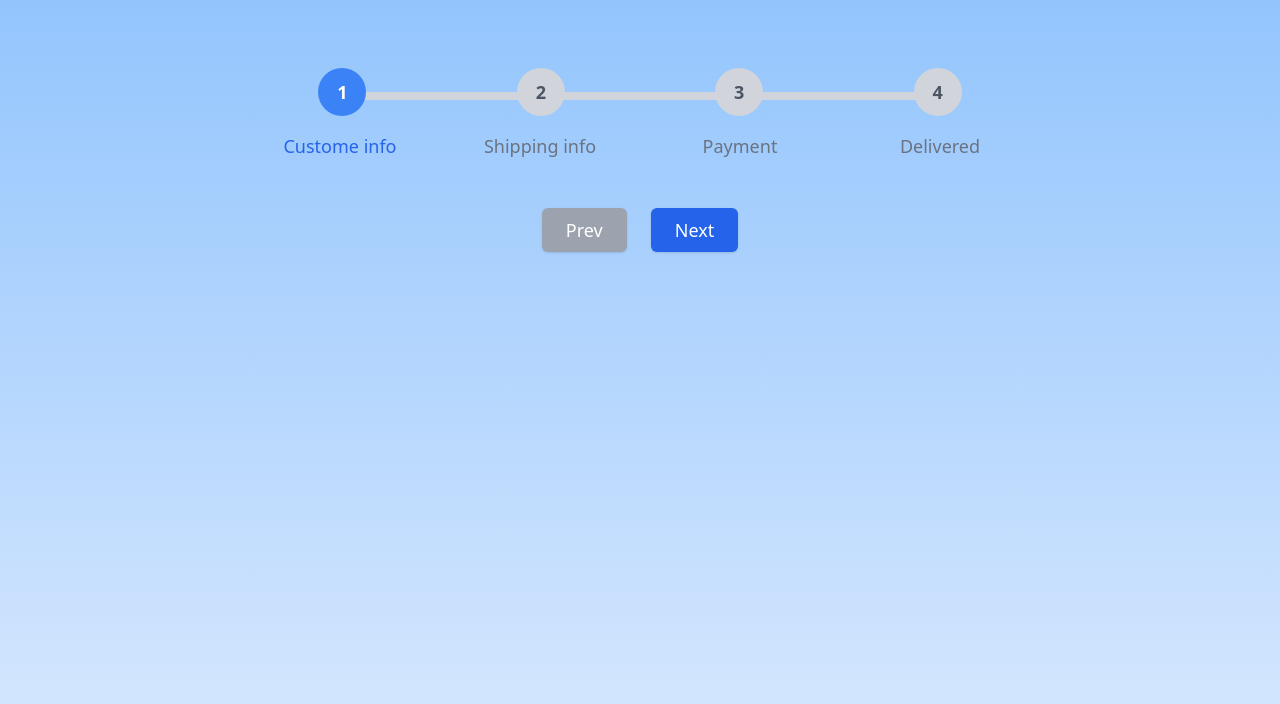
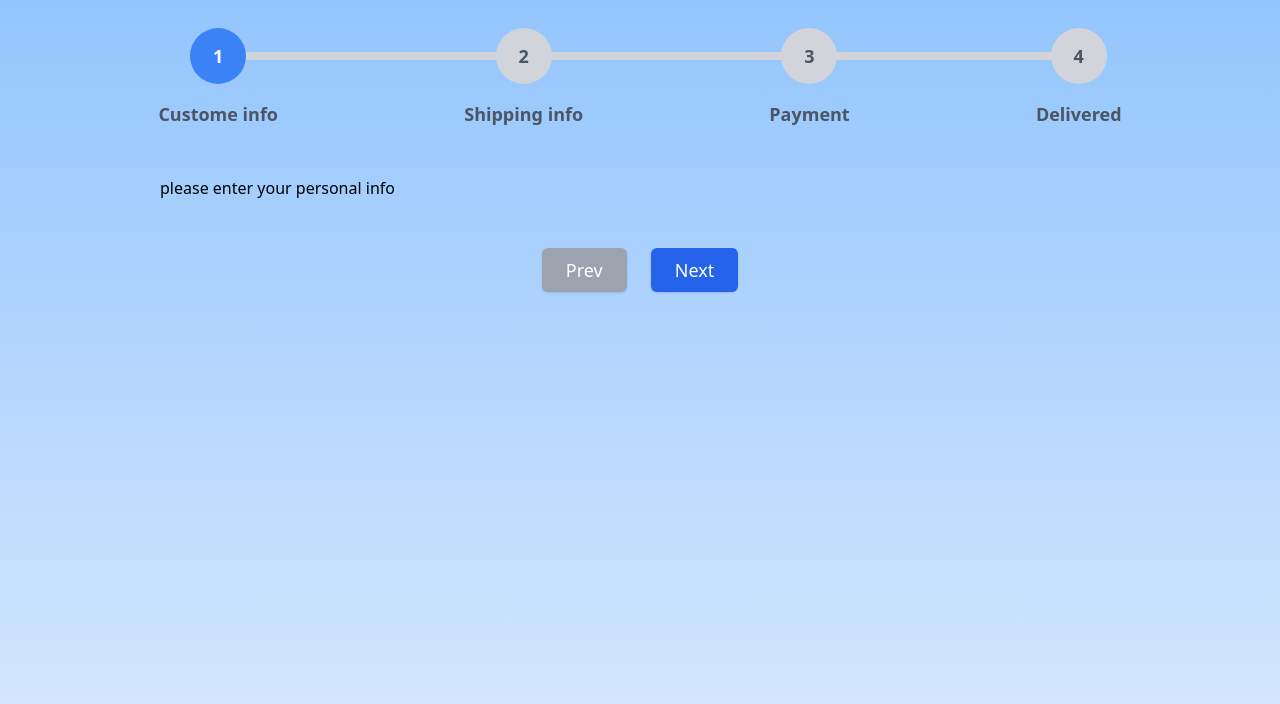
Before and after one commit to gamitej/react-components, a React app: page /stepper in a window 1280 px wide. Shown: the top 704 px of the page. Built offline with nearby package versions, Linux system fonts and the light colour scheme; the HTML template or start-up script is replaced by a standard one.

Commit message:
chore : stepper component made reusable

```diff
--- a/src/components/Stepper/index.tsx
+++ b/src/components/Stepper/index.tsx
@@ -1,12 +1,12 @@
-import { useState } from "react";
+import { ReactNode, useState } from "react";
 
 interface StepperProps {
-  data: { label: string; value: string }[];
+  width?: string;
+  data: { name: string; component: () => string }[];
 }
 
-const Stepper = ({ data }: StepperProps) => {
+const Stepper = ({ data, width = "100%" }: StepperProps) => {
   const totalSteps = data.length;
-  const width = 10 * totalSteps;
   const [currentStep, setCurrentStep] = useState(0);
 
   const handleNext = () => {
@@ -17,62 +17,53 @@ const Stepper = ({ data }: StepperProps) => {
     if (currentStep > 0) setCurrentStep((prev) => prev - 1);
   };
 
+  const progressBarWidth = Math.ceil((currentStep / (totalSteps - 1)) * 100);
+
+  const SelectedStepperComponent = data[currentStep].component;
+
   if (data.length < 2) {
     console.error("Stepper data is too short!");
     return null;
   }
 
   return (
-    <div className="flex flex-col items-center gap-12 p-8">
+    <div style={{ width }} className="flex flex-col items-center gap-12 p-8">
       {/* Stepper Bar */}
-      <div
-        className="relative flex flex-col items-center"
-        style={{ width: `${width}rem` }}
-      >
+      <div className="w-full relative flex flex-col items-center">
         {/* Progress Bar */}
-        <div className="absolute top-6 w-full h-2 bg-gray-300 rounded-lg">
+        <div className="absolute top-6 w-[calc(100%-5rem)] h-2 bg-gray-300 rounded-lg">
           <div
             className="h-2 bg-blue-500 rounded-lg transition-all duration-300"
-            style={{ width: `${(currentStep / (totalSteps - 1)) * 100}%` }}
+            style={{ width: `${progressBarWidth}%` }}
           ></div>
         </div>
 
         {/* Step Circles */}
-        <div className="relative flex w-[calc(100%+.2rem)] justify-between items-center">
-          {data.map((_, idx) => (
+        <div className="flex w-[calc(100%+.2rem)] justify-between items-center">
+          {data.map(({ name }, idx) => (
             <div
-              key={idx}
-              className={`w-12 h-12 flex items-center justify-center rounded-full text-lg font-semibold
+              key={`${name}-${idx}`}
+              className="flex flex-col justify-center items-center gap-4"
+            >
+              <div
+                className={`w-14 h-14 z-10 flex items-center justify-center rounded-full text-lg font-semibold
                 ${
                   idx <= currentStep
                     ? "bg-blue-500 text-white"
                     : "bg-gray-300 text-gray-600"
                 } transition-all duration-300`}
-            >
-              {idx + 1}
+              >
+                {currentStep > idx ? "d" : idx + 1}
+              </div>
+              <div>
+                <span className="text-gray-600 font-[550] text-lg">{name}</span>
+              </div>
             </div>
           ))}
         </div>
+      </div>
 
-        {/* Step Labels */}
-        <div
-          className="grid mt-4"
-          style={{
-            width: `${width + 10}rem`,
-            gridTemplateColumns: `repeat(${totalSteps}, 1fr)`,
-          }}
-        >
-          {data.map(({ label }, idx) => (
-            <span
-              key={idx}
-              className={`text-lg text-center font-medium transition-all duration-300
-                ${idx === currentStep ? "text-blue-600" : "text-gray-500"}`}
-            >
-              {label}
-            </span>
-          ))}
-        </div>
-      </div>
+      <div className="w-full">{SelectedStepperComponent()}</div>
 
       {/* Navigation Buttons */}
       <div className="flex gap-6">
--- a/src/pages/Stepper/index.tsx
+++ b/src/pages/Stepper/index.tsx
@@ -1,10 +1,10 @@
 import Stepper from "@/components/Stepper";
 
 const stepperData = [
-  { label: "Custome info", value: "" },
-  { label: "Shipping info", value: "" },
-  { label: "Payment", value: "" },
-  { label: "Delivered", value: "" },
+  { name: "Custome info", component: () => "please enter your personal info" },
+  { name: "Shipping info", component: () => "please shipping address daata" },
+  { name: "Payment", component: () => "please enter payment details" },
+  { name: "Delivered", component: () => "Item Delivered" },
 ];
 
 const StepperPage = () => {
@@ -13,7 +13,7 @@ const StepperPage = () => {
    */
   return (
     <div className="h-[40vh] flex justify-center items-center">
-      <Stepper data={stepperData} />
+      <Stepper data={stepperData} width="80%" />
     </div>
   );
 };
```
